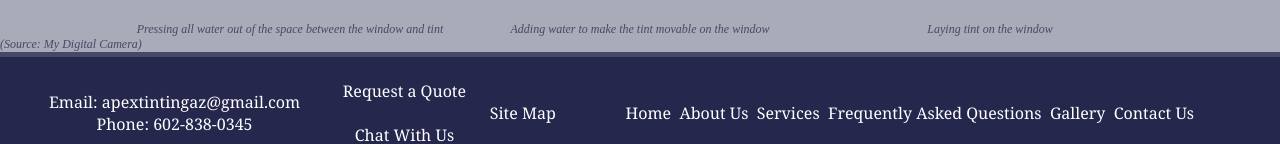
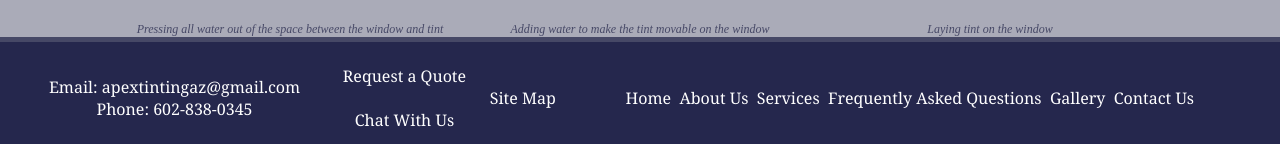
Before and after one commit to rballowe/ApexTinting, a plain HTML site: page gallery.html in a window 1280 px wide. Shown: the part 1475-1619 px from the top of the page. Drawn offline with Linux system fonts and the light colour scheme.

Commit message:
Update gallery.html

```diff
--- a/gallery.html
+++ b/gallery.html
@@ -67,7 +67,6 @@
 		</div>
 </div>
 </div>
-<figcaption>(Source: My Digital Camera)</figcaption>
 	<div class="footer">
 		<table>
 		<tr>
```
